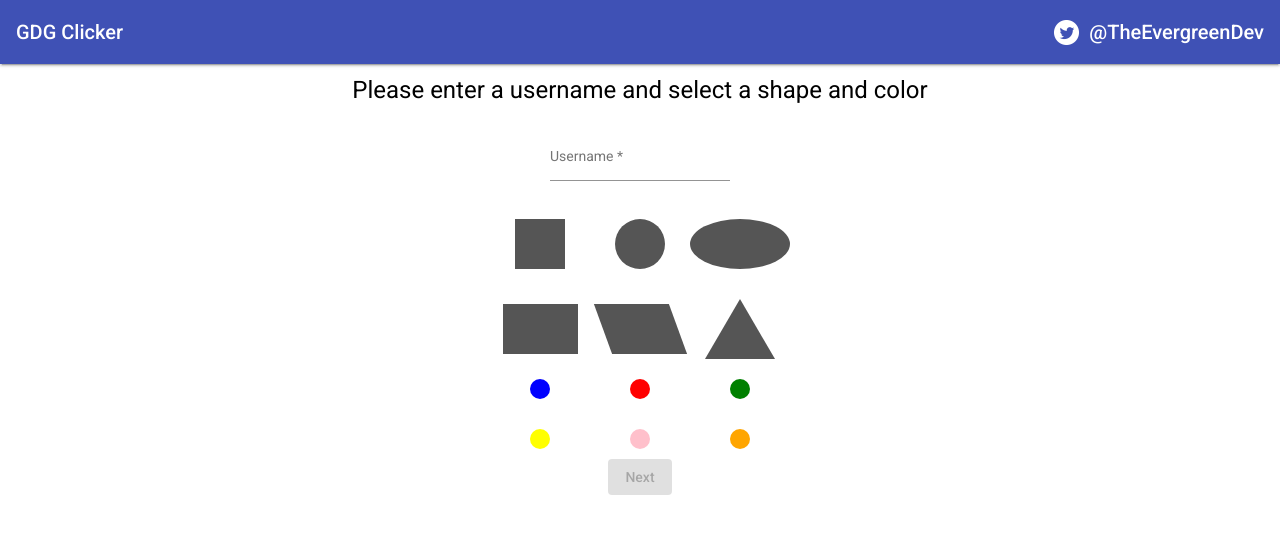
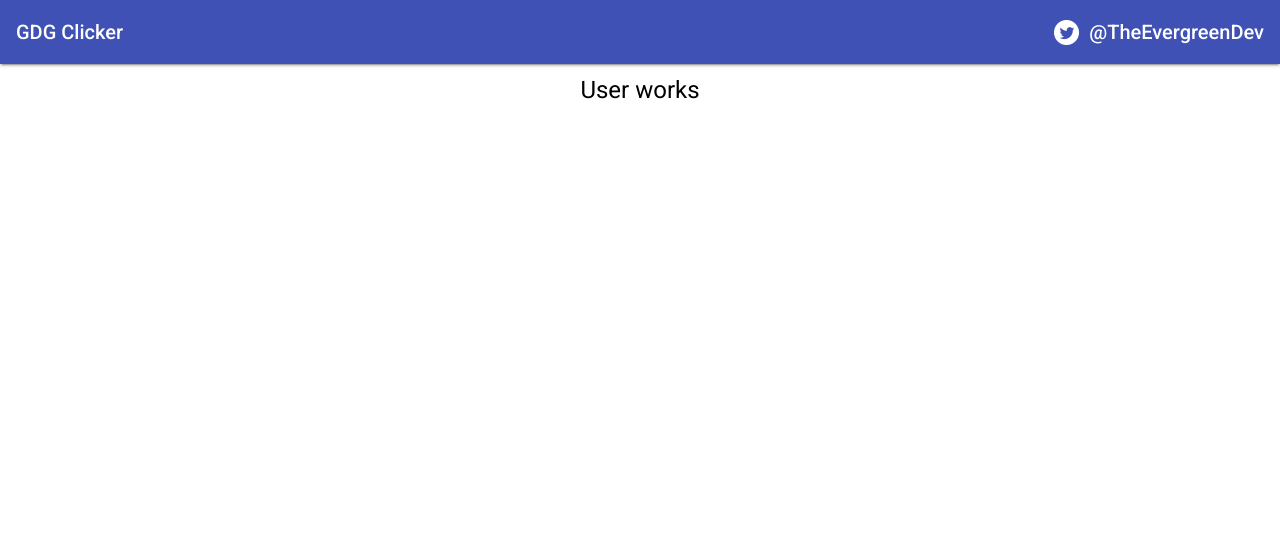
Before and after one commit to dpsthree/cypress-demo, an Angular app: page /user in a window 1280 px wide. Shown: the top 534 px of the page. Built offline with nearby package versions, Linux system fonts and the light colour scheme.

Commit message:
base app

```diff
--- a/apps/gdg-clicker/src/app/game/game.component.html
+++ b/apps/gdg-clicker/src/app/game/game.component.html
@@ -1,11 +1 @@
-<h1 class="score">Score: {{ count }}</h1>
-<button [disabled]="gameOver" class="clicker-button" (click)="clickIt()">
-  <img
-    [style.transform]="'rotate(' + rotation + 'deg)'"
-    src="assets/GDG-Logo.png"
-  />
-</button>
-<p class="gameover" *ngIf="gameOver">Game Over!</p>
-<a *ngIf="scoreSubmitted" routerLink="/scoreboard">
-  <button mat-raised-button class="scoreboard-button">View Scoreboard</button>
-</a>
+<h1>Game Works</h1>
--- a/apps/gdg-clicker/src/app/game/game.component.ts
+++ b/apps/gdg-clicker/src/app/game/game.component.ts
@@ -1,6 +1,4 @@
 import { Component, OnDestroy, OnInit } from '@angular/core';
-
-import { AppService } from '../app.service';
 
 let spinCof = 30;
 
@@ -13,24 +11,19 @@ export class GameComponent implements OnInit, OnDestroy {
   count = 0;
   time = 0;
   interval: number;
-  gameOver = false;
-  scoreSubmitted = false;
   rotation = 0;
-  constructor(private appService: AppService) {}
 
   clickIt() {
-    this.count++;
-    this.rotation += spinCof;
+    // Adds the fun spinny bits
+    this.rotation = this.rotation + spinCof + this.count;
     spinCof *= 1.15;
-    this.rotation = this.rotation + this.count;
   }
 
+  // Boring stuff needed to start and stop the game clock
   ngOnInit() {
     this.interval = window.setInterval(() => {
       this.time += 0.5;
       if (this.time >= 10) {
-        this.gameOver = true;
-        this.submitScore();
         clearInterval(this.interval);
       }
     }, 500);
@@ -39,10 +32,4 @@ export class GameComponent implements OnInit, OnDestroy {
   ngOnDestroy() {
     clearInterval(this.interval);
   }
-
-  submitScore() {
-    this.appService
-      .submitScore(this.count)
-      .then(() => (this.scoreSubmitted = true));
-  }
 }
--- a/apps/gdg-clicker/src/app/scoreboard/scoreboard.component.html
+++ b/apps/gdg-clicker/src/app/scoreboard/scoreboard.component.html
@@ -1,10 +1 @@
-<h1 class="scoreboard-title">Top Scores</h1>
-<mat-list class="leaders">
-  <mat-list-item *ngFor="let score of scores | async">
-    {{ score.username }} - {{ score.color }} {{ score.shape }} -
-    {{ score.score }}
-  </mat-list-item>
-</mat-list>
-<div *ngIf="err" class="scoreboard-error">
-  An error occured fetching the scoreboard
-</div>
+<h1>Scoreboard Works</h1>
--- a/apps/gdg-clicker/src/app/scoreboard/scoreboard.component.ts
+++ b/apps/gdg-clicker/src/app/scoreboard/scoreboard.component.ts
@@ -1,26 +1,8 @@
 import { Component } from '@angular/core';
-import { Observable, of } from 'rxjs';
-import { catchError } from 'rxjs/operators';
-
-import { ScoreEntry } from '@cypress-demo/api-interfaces';
-
-import { AppService } from '../app.service';
 
 @Component({
   selector: 'cypress-demo-scoreboard',
   templateUrl: './scoreboard.component.html',
   styleUrls: ['./scoreboard.component.css']
 })
-export class ScoreboardComponent {
-  scores: Observable<ScoreEntry[]>;
-  err: any;
-
-  constructor(appService: AppService) {
-    this.scores = appService.getTopScores().pipe(
-      catchError(err => {
-        this.err = err;
-        return of([]);
-      })
-    );
-  }
-}
+export class ScoreboardComponent {}
--- a/apps/gdg-clicker/src/app/user/user.component.html
+++ b/apps/gdg-clicker/src/app/user/user.component.html
@@ -1,34 +1 @@
-<h1>Please enter a username and select a shape and color</h1>
-
-<mat-form-field>
-  <input matInput placeholder="Username" type="text" [formControl]="username" />
-</mat-form-field>
-
-<div class="selection-grid">
-  <div
-    (click)="selectShape(shape)"
-    [class.selected]="selectedShape === shape"
-    [class]="shape"
-    *ngFor="let shape of shapeList"
-  ></div>
-</div>
-
-<div class="selection-grid">
-  <div
-    (click)="selectColor(color)"
-    class="swatch"
-    [class.selected]="selectedColor === color"
-    [ngClass]="color"
-    *ngFor="let color of colorList"
-  ></div>
-</div>
-
-<button
-  [disabled]="!username.valid || !selectedColor || !selectedShape"
-  color="primary"
-  routerLink="/game"
-  mat-raised-button
-  (click)="saveUser()"
->
-  Next
-</button>
+<h1>User works</h1>
--- a/apps/gdg-clicker/src/app/user/user.component.ts
+++ b/apps/gdg-clicker/src/app/user/user.component.ts
@@ -1,7 +1,4 @@
 import { Component } from '@angular/core';
-import { FormControl, Validators } from '@angular/forms';
-
-import { AppService } from '../app.service';
 
 @Component({
   selector: 'cypress-demo-user',
@@ -9,9 +6,6 @@ import { AppService } from '../app.service';
   styleUrls: ['./user.component.scss']
 })
 export class UserComponent {
-  selectedColor = '';
-  selectedShape = '';
-  username = new FormControl('', Validators.required);
   colorList = ['blue', 'red', 'green', 'yellow', 'pink', 'orange'];
   shapeList = [
     'square',
@@ -22,21 +16,5 @@ export class UserComponent {
     'triangle'
   ];
 
-  constructor(private appService: AppService) {}
-
-  selectColor(color: string) {
-    this.selectedColor = color;
-  }
-
-  selectShape(shape: string) {
-    this.selectedShape = shape;
-  }
-
-  saveUser() {
-    this.appService.setUser(
-      this.username.value,
-      this.selectedColor,
-      this.selectedShape
-    );
-  }
+  constructor() {}
 }
```
Also changed, not shown: apps/gdg-clicker-e2e/src/support/app.po.ts (deleted, +0 -17 lines), 1 other file (tests, documents, lock files or other folders).
